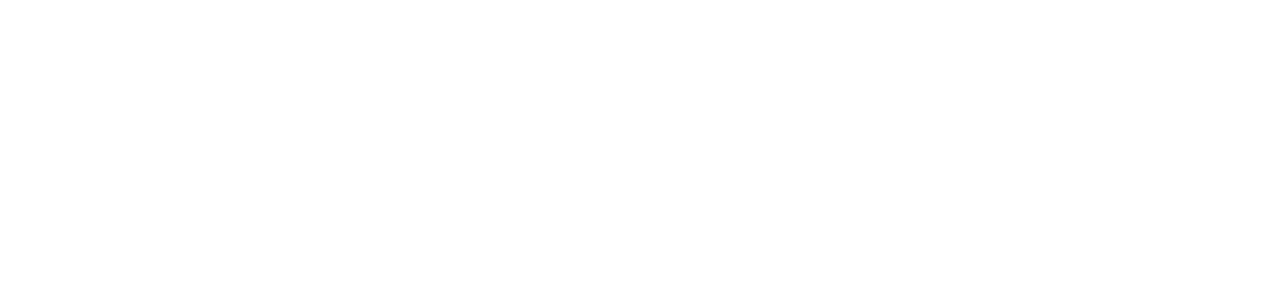
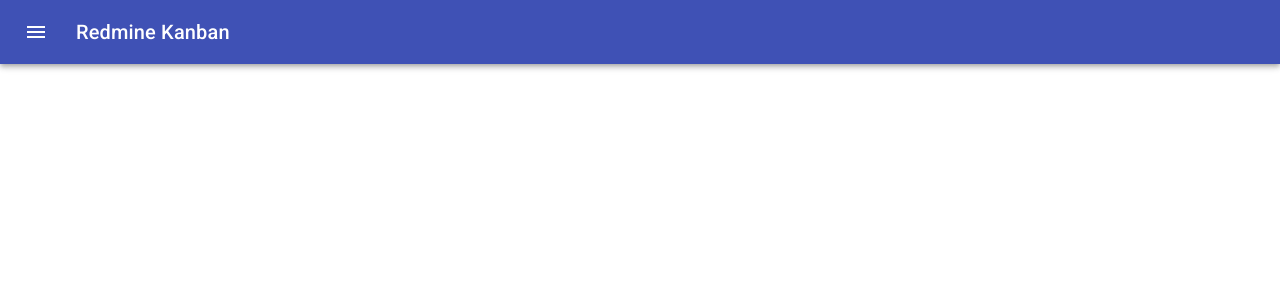
Before and after one commit to pavel-g/redmine-kanban-frontend, a React (Create React App) app: page / in a window 1280 px wide. Shown: the top 300 px of the page. Built offline with nearby package versions, Linux system fonts and the light colour scheme.

Commit message:
Created topbar

```diff
--- a/src/App.tsx
+++ b/src/App.tsx
@@ -1,31 +1,41 @@
 import React from 'react';
-import logo from './logo.svg';
 import './App.css';
-import {AppBar} from "@material-ui/core";
+import {AppBar, IconButton, Toolbar, Typography} from "@material-ui/core";
+import MenuIcon from '@material-ui/icons/Menu';
+import { createStyles, makeStyles, Theme } from '@material-ui/core/styles';
 
 // TODO: 2020-08-20 Сделать начальную страницу
 
+const useStyles = makeStyles((theme: Theme) =>
+    createStyles({
+      root: {
+        flexGrow: 1,
+      },
+      menuButton: {
+        marginRight: theme.spacing(2),
+      },
+      title: {
+        flexGrow: 1,
+      },
+    }),
+);
+
 function App() {
-  // return (
-  //   <div className="App">
-  //     <header className="App-header">
-  //       <img src={logo} className="App-logo" alt="logo" />
-  //       <p>
-  //         Edit <code>src/App.tsx</code> and save to reload.
-  //       </p>
-  //       <a
-  //         className="App-link"
-  //         href="https://reactjs.org"
-  //         target="_blank"
-  //         rel="noopener noreferrer"
-  //       >
-  //         Learn React
-  //       </a>
-  //     </header>
-  //   </div>
-  // );
+  const classes = useStyles();
+
   return (
-    <AppBar position="static"></AppBar>
+    <div className={classes.root}>
+      <AppBar position="static">
+        <Toolbar>
+          <IconButton edge="start" className={classes.menuButton} color="inherit" aria-label="menu">
+            <MenuIcon />
+          </IconButton>
+          <Typography variant="h6" className={classes.title}>
+            Redmine Kanban
+          </Typography>
+        </Toolbar>
+      </AppBar>
+    </div>
   )
 }
 
```
Also changed, not shown: 1 other file (tests, documents, lock files or other folders).
